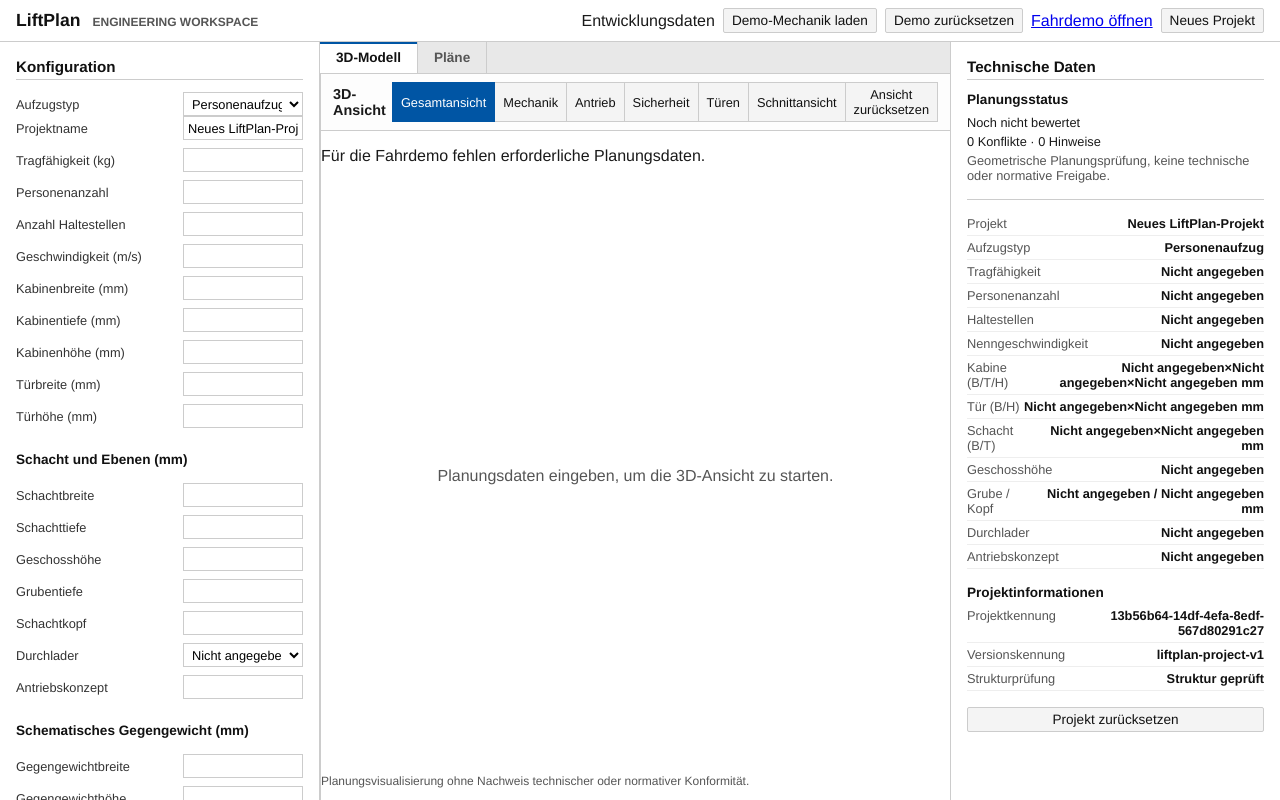
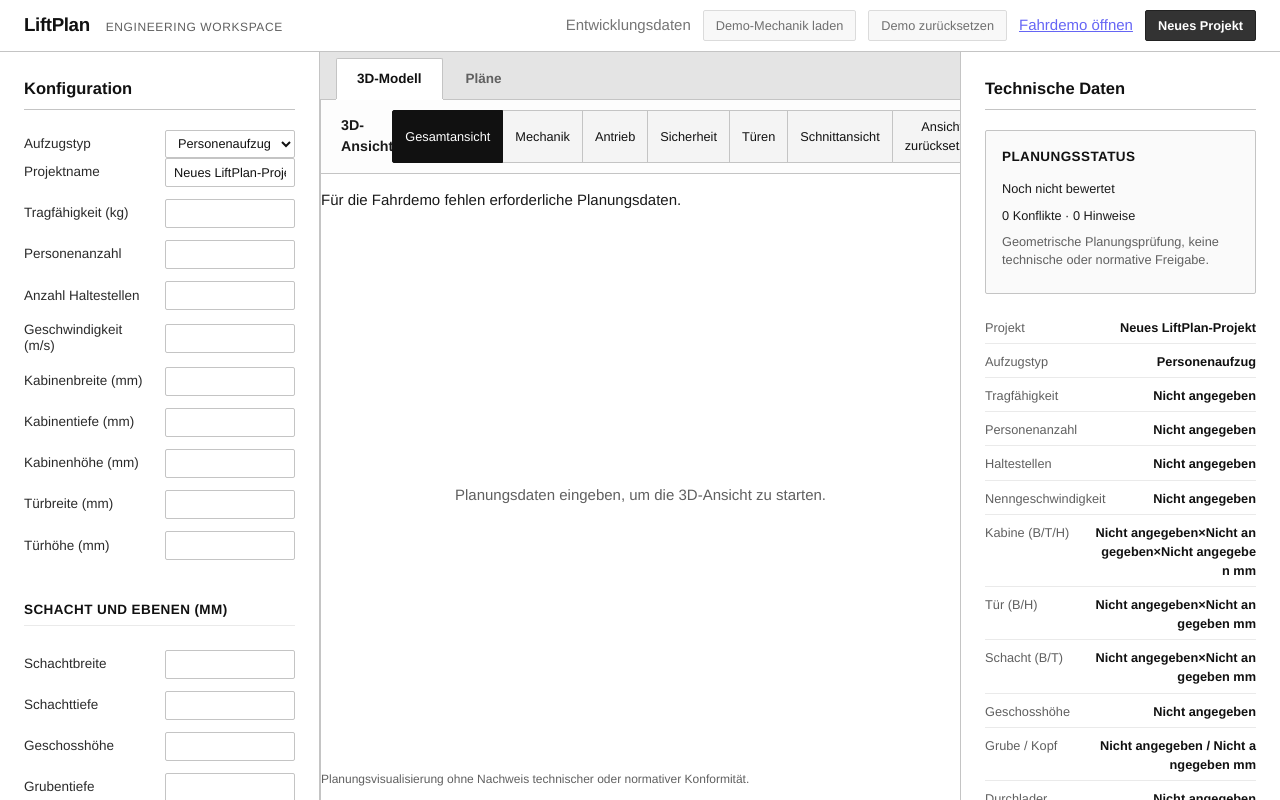
Before and after one commit to WliadS2/liftplan, a React (Vite) app: page / in a window 1280 px wide. Built offline with nearby package versions, Linux system fonts and the light colour scheme.

Commit message:
feat: polish LiftPlan engineering workspace

```diff
--- a/src/features/project-workspace/ProjectWorkspace.css
+++ b/src/features/project-workspace/ProjectWorkspace.css
@@ -4,66 +4,99 @@
   width: 100%;
   height: 100vh;
   overflow: hidden;
-  background: #e8e8e8;
+  background: #e4e4e4;
 }
 
 .workspace-header {
   display: flex;
   align-items: center;
   justify-content: space-between;
-  padding: 8px 16px;
+  padding: 10px 24px;
   background: #ffffff;
   border-bottom: 1px solid var(--border-color);
   flex-shrink: 0;
+  height: 52px;
 }
 
 .workspace-header-title {
   display: flex;
   align-items: baseline;
-  gap: 12px;
+  gap: 16px;
 }
 
 .workspace-header h1 {
   margin: 0;
   color: var(--text-heading);
-  font-size: 1.1rem;
+  font-size: 1.25rem;
   font-weight: 700;
+  letter-spacing: -0.02em;
 }
 
 .workspace .eyebrow {
   margin: 0;
   color: var(--text-muted);
-  font-size: 0.75rem;
-  font-weight: 600;
+  font-size: 0.8rem;
+  font-weight: 500;
   text-transform: uppercase;
+  letter-spacing: 0.05em;
 }
 
 .workspace-header-actions,
 .development-mechanical-controls {
   display: flex;
   align-items: center;
-  gap: 8px;
+  gap: 12px;
+}
+
+.development-mechanical-controls {
+  opacity: 0.6;
+  transition: opacity 0.2s;
+}
+
+.development-mechanical-controls:hover {
+  opacity: 1;
 }
 
 .workspace-header button,
-.secondary-button {
+.secondary-button,
+.primary-button {
   border: 1px solid var(--border-color);
   border-radius: 2px;
-  padding: 4px 8px;
+  padding: 5px 12px;
+  cursor: pointer;
+  font-size: 0.85rem;
+  font-weight: 500;
+}
+
+/* Base button is secondary style */
+.workspace-header button,
+.secondary-button {
   color: var(--text-heading);
   background: #f4f4f4;
-  cursor: pointer;
-  font-size: 0.85rem;
 }
 
 .workspace-header button:hover,
 .secondary-button:hover {
-  background: #e0e0e0;
+  background: #e8e8e8;
+}
+
+/* Primary actions */
+button.primary-action,
+.plans-export-options button {
+  background: #333333;
+  color: #ffffff;
+  border-color: #222222;
+  font-weight: 600;
+}
+
+button.primary-action:hover,
+.plans-export-options button:hover {
+  background: #111111;
 }
 
 .secondary-button {
   width: 100%;
-  margin-top: 16px;
+  margin-top: 24px;
 }
 
 .workspace-body {
@@ -85,13 +118,13 @@
 }
 
 .configuration-panel {
-  width: 320px;
+  width: clamp(320px, 22vw, 360px);
   flex-shrink: 0;
   overflow-y: auto;
 }
 
 .data-panel {
-  width: 330px;
+  width: clamp(320px, 23vw, 380px);
   flex-shrink: 0;
   overflow-y: auto;
 }
@@ -106,25 +139,30 @@
 
 .central-tabs {
   display: flex;
-  background: #e8e8e8;
+  background: #e4e4e4;
   border-bottom: 1px solid var(--border-color);
+  padding: 0 16px;
+  gap: 2px;
 }
 
 .central-tab {
-  padding: 8px 16px;
-  border: none;
+  padding: 10px 20px;
+  border: 1px solid transparent;
+  border-bottom: none;
   background: transparent;
-  border-right: 1px solid var(--border-color);
   cursor: pointer;
-  font-size: 0.85rem;
+  font-size: 0.9rem;
   font-weight: 600;
   color: var(--text-muted);
+  border-radius: 2px 2px 0 0;
+  margin-top: 6px;
 }
 
 .central-tab[aria-pressed='true'] {
   background: #ffffff;
   color: var(--text-heading);
-  box-shadow: inset 0 2px 0 var(--accent);
+  border-color: var(--border-color);
+  box-shadow: 0 1px 0 #ffffff; /* hide bottom border line */
 }
 
 .central-content {
@@ -136,70 +174,84 @@
 }
 
 .panel-content {
-  padding: 16px;
+  padding: 24px;
 }
 
 /* Forms */
 .configuration-panel h2,
 .data-panel h2 {
-  margin: 0 0 12px;
+  margin: 0 0 20px;
   color: var(--text-heading);
-  font-size: 0.95rem;
-  font-weight: 700;
+  font-size: 1.1rem;
+  font-weight: 600;
   border-bottom: 1px solid var(--border-color);
-  padding-bottom: 4px;
+  padding-bottom: 8px;
 }
 
 .configuration-panel h3,
 .data-panel h3 {
-  margin: 16px 0 8px;
+  margin: 28px 0 12px;
   color: var(--text-heading);
-  font-size: 0.85rem;
+  font-size: 0.9rem;
   font-weight: 700;
+  text-transform: uppercase;
+  letter-spacing: 0.03em;
+  border-bottom: 1px solid #eaeaea;
+  padding-bottom: 4px;
 }
 
 .field-group {
   display: flex;
   flex-direction: column;
-  gap: 8px;
+  gap: 12px;
 }
 
 .field {
   display: flex;
   align-items: center;
   justify-content: space-between;
-  gap: 8px;
-  font-size: 0.8rem;
+  gap: 16px;
+  font-size: 0.9rem;
 }
 
 .field span {
   flex: 1;
   color: var(--text);
+  line-height: 1.2;
 }
 
 .field input,
 .field select {
-  width: 120px;
-  min-height: 24px;
+  width: 130px;
+  min-height: 28px;
   border: 1px solid var(--border-color);
-  border-radius: 0;
-  padding: 2px 4px;
-  font-size: 0.8rem;
+  border-radius: 2px;
+  padding: 4px 8px;
+  font-size: 0.85rem;
   background: #fff;
+  color: var(--text-heading);
+  transition: border-color 0.15s, outline 0.15s;
+}
+
+.field input:focus,
+.field select:focus {
+  outline: 1px solid var(--accent);
+  border-color: var(--text-heading);
 }
 
 .viewport-heading-row {
   display: flex;
   align-items: center;
   justify-content: space-between;
-  padding: 8px 12px;
+  padding: 10px 20px;
   border-bottom: 1px solid var(--border-color);
   background: #fdfdfd;
 }
 
 .viewport-heading-row h2 {
   margin: 0;
-  font-size: 0.9rem;
+  font-size: 0.95rem;
+  font-weight: 600;
 }
 
 .viewport-mode-controls {
@@ -209,18 +261,26 @@
 .viewport-mode-controls button {
   border: 1px solid var(--border-color);
   border-radius: 0;
-  padding: 4px 8px;
+  padding: 6px 12px;
   color: var(--text-heading);
   background: #f4f4f4;
   cursor: pointer;
-  font-size: 0.8rem;
+  font-size: 0.85rem;
+  font-weight: 500;
   margin-left: -1px;
 }
 
+.viewport-mode-controls button:first-child {
+  border-radius: 2px 0 0 2px;
+}
+.viewport-mode-controls button:last-child {
+  border-radius: 0 2px 2px 0;
+}
+
 .viewport-mode-controls button[aria-pressed='true'] {
-  background: var(--accent);
+  background: var(--text-heading);
   color: #fff;
-  border-color: var(--accent);
+  border-color: var(--text-heading);
   z-index: 1;
 }
 
@@ -239,22 +299,30 @@
 }
 
 .planning-status {
-  margin-bottom: 16px;
-  padding-bottom: 12px;
-  border-bottom: 1px solid var(--border-color);
+  margin-bottom: 24px;
+  padding: 16px;
+  border: 1px solid var(--border-color);
+  border-radius: 2px;
+  background: #fafafa;
 }
 
 .planning-status h3 {
   margin-top: 0;
+  border-bottom: none;
+  padding-bottom: 0;
+  margin-bottom: 12px;
 }
 
 .planning-status p {
-  margin: 0 0 4px;
-  font-size: 0.8rem;
+  margin: 0 0 8px;
+  font-size: 0.85rem;
 }
 
 .planning-status details {
-  font-size: 0.8rem;
+  font-size: 0.85rem;
+  margin-top: 8px;
+  border-top: 1px solid #eaeaea;
+  padding-top: 8px;
 }
 
 .planning-status-conflict {
@@ -265,34 +333,38 @@
 .data-list {
   display: flex;
   flex-direction: column;
-  gap: 4px;
+  gap: 8px;
   margin: 0;
 }
 
 .data-list div {
   display: flex;
   justify-content: space-between;
-  border-bottom: 1px solid #eee;
-  padding-bottom: 4px;
+  align-items: baseline;
+  border-bottom: 1px solid #eaeaea;
+  padding-bottom: 6px;
 }
 
 .data-list dt {
   color: var(--text-muted);
-  font-size: 0.8rem;
+  font-size: 0.85rem;
 }
 
 .data-list dd {
   margin: 0;
   color: var(--text-heading);
-  font-size: 0.8rem;
+  font-size: 0.85rem;
   font-weight: 600;
   text-align: right;
+  word-break: break-all;
+  max-width: 60%;
 }
 
 .panel-note {
-  font-size: 0.75rem;
+  font-size: 0.8rem;
   color: var(--text-muted);
-  margin-top: 4px;
+  margin-top: 6px;
+  line-height: 1.4;
 }
 
 /* Plans Workspace modifications */
@@ -306,7 +378,7 @@
   display: flex;
   align-items: center;
   justify-content: space-between;
-  padding: 8px 12px;
+  padding: 10px 20px;
   border-bottom: 1px solid var(--border-color);
   background: #fdfdfd;
 }
@@ -318,46 +390,58 @@
 .plans-view-controls button {
   border: 1px solid var(--border-color);
   border-radius: 0;
-  padding: 4px 8px;
+  padding: 6px 12px;
   color: var(--text-heading);
   background: #f4f4f4;
   cursor: pointer;
-  font-size: 0.8rem;
+  font-size: 0.85rem;
+  font-weight: 500;
   margin-left: -1px;
+}
+.plans-view-controls button:first-child {
+  border-radius: 2px 0 0 2px;
+}
+.plans-view-controls button:last-child {
+  border-radius: 0 2px 2px 0;
 }
 
 .plans-view-controls button[aria-pressed='true'] {
-  background: #e0e0e0;
-  color: var(--text-heading);
+  background: var(--text-heading);
+  color: #fff;
+  border-color: var(--text-heading);
+  z-index: 1;
 }
 
 .plans-options {
   display: flex;
   align-items: center;
-  gap: 12px;
+  gap: 16px;
 }
 
 .plans-option {
   display: flex;
   align-items: center;
-  gap: 4px;
-  font-size: 0.8rem;
+  gap: 8px;
+  font-size: 0.85rem;
 }
 
 .plans-option select {
   border: 1px solid var(--border-color);
-  border-radius: 0;
-  padding: 2px 4px;
-  font-size: 0.8rem;
+  border-radius: 2px;
+  padding: 4px 8px;
+  font-size: 0.85rem;
+  min-height: 28px;
 }
 
 .plans-export-options {
   display: flex;
   align-items: center;
-  gap: 8px;
+  gap: 12px;
   border: none;
   padding: 0;
   margin: 0;
+  border-left: 1px solid var(--border-color);
+  padding-left: 16px;
 }
 
 .plans-export-options legend {
@@ -365,19 +449,31 @@
 }
 
 .plans-export-options label {
-  font-size: 0.8rem;
+  font-size: 0.85rem;
   display: flex;
   align-items: center;
   gap: 4px;
 }
 
 .plans-export-options button {
-  border: 1px solid var(--border-color);
+  border: 1px solid #222222;
   border-radius: 2px;
-  padding: 4px 8px;
-  background: #f4f4f4;
+  padding: 5px 12px;
+  background: #333333;
+  color: #ffffff;
   cursor: pointer;
-  font-size: 0.8rem;
+  font-size: 0.85rem;
+  font-weight: 600;
+}
+
+.plans-export-options button:hover {
+  background: #111111;
+}
+
+.plans-export-options button:disabled {
+  background: #888888;
+  border-color: #888888;
+  cursor: not-allowed;
 }
 
 .technical-drawing-frame {
@@ -387,20 +483,13 @@
   display: flex;
   align-items: center;
   justify-content: center;
-  padding: 16px;
-}
-
-.technical-drawing-svg {
-  max-width: 100%;
-  max-height: 100%;
-  background: #fff;
-  box-shadow: 0 0 0 1px var(--border-color);
+  padding: 32px;
 }
 
 .plans-warning, .plans-export-success {
   margin: 0;
-  padding: 4px 12px;
-  font-size: 0.8rem;
+  padding: 8px 20px;
+  font-size: 0.85rem;
   border-bottom: 1px solid var(--border-color);
 }
 
@@ -417,8 +506,8 @@
 }
 
 .plans-empty, .plans-scale-note {
-  padding: 8px 12px;
-  font-size: 0.8rem;
+  padding: 12px 20px;
+  font-size: 0.85rem;
   color: var(--text-muted);
   margin: 0;
 }
@@ -428,14 +517,6 @@
   display: flex;
   flex-direction: column;
   height: 100%;
-}
-
-/* Technical drawing overrides for CAD style */
-.technical-drawing-fixed-page {
-  background: transparent;
-}
-.technical-cut {
-  stroke-width: 1.5;
 }
 
 @media (max-width: 960px) {
@@ -454,3 +535,160 @@
     flex: none;
   }
 }
+
+.technical-drawing-svg {
+  display: block;
+  max-width: 100%;
+  max-height: 100%;
+  color: #101828;
+  background: #fff;
+  box-shadow: 0 0 0 1px var(--border-color);
+}
+
+.technical-drawing-fixed-page {
+  background: transparent;
+}
+
+.technical-drawing-svg line,
+.technical-drawing-svg rect,
+.technical-drawing-svg circle,
+.technical-drawing-svg path,
+.technical-drawing-svg polyline {
+  fill: none;
+  stroke: currentColor;
+  vector-effect: non-scaling-stroke;
+}
+
+.technical-drawing-fixed-page line,
+.technical-drawing-fixed-page rect,
+.technical-drawing-fixed-page circle,
+.technical-drawing-fixed-page path,
+.technical-drawing-fixed-page polyline {
+  vector-effect: none;
+}
+
+.technical-cut {
+  stroke: #000;
+  stroke-width: 2.2;
+}
+
+.technical-visible {
+  stroke: #101828;
+  stroke-width: 1.5;
+}
+
+.technical-secondary {
+  stroke: #475467;
+  stroke-width: 0.8;
+}
+
+.technical-centerline {
+  stroke: #475467;
+  stroke-width: 0.7;
+  stroke-dasharray: 10 5 2 5;
+}
+
+.technical-hidden {
+  stroke: #667085;
+  stroke-width: 0.7;
+  stroke-dasharray: 6 4;
+}
+
+.technical-level {
+  stroke: #667085;
+  stroke-width: 0.8;
+  stroke-dasharray: 12 5 2 5;
+}
+
+.technical-section {
+  stroke: #101828;
+  stroke-width: 2;
+}
+
+.technical-dimension {
+  color: #344054;
+  stroke: #344054;
+  stroke-width: 0.7;
+}
+
+.technical-paper {
+  fill: #fff !important;
+  stroke: #98a2b3 !important;
+  stroke-width: 0.7;
+}
+
+.technical-printable-area {
+  fill: none !important;
+  stroke: #d0d5dd !important;
+  stroke-width: 0.45;
+  stroke-dasharray: 2 2;
+}
+
+.technical-hatch-line {
+  stroke: #667085;
+  stroke-width: 0.45;
+}
+
+.technical-drawing-fixed-page .technical-cut {
+  stroke-width: 0.7;
+}
+
+.technical-drawing-fixed-page .technical-visible {
+  stroke-width: 0.45;
+}
+
+.technical-drawing-fixed-page .technical-secondary {
+  stroke: #344054;
+  stroke-width: 0.25;
+  stroke-opacity: 0.82;
+}
+
+.technical-drawing-fixed-page .technical-centerline {
+  stroke: #475467;
+  stroke-width: 0.18;
+  stroke-dasharray: 4 1 1 1;
+  stroke-opacity: 0.82;
+}
+
+.technical-drawing-fixed-page .technical-hidden {
+  stroke: #667085;
+  stroke-width: 0.18;
+  stroke-dasharray: 2 1;
+  stroke-opacity: 0.75;
+}
+
+.technical-drawing-fixed-page .technical-level {
+  stroke: #475467;
+  stroke-width: 0.22;
+  stroke-dasharray: 5 1.5 1 1.5;
+  stroke-opacity: 0.82;
+}
+
+.technical-drawing-fixed-page .technical-dimension {
+  color: #344054;
+  stroke: #344054;
+  stroke-width: 0.18;
+}
+
+.technical-drawing-fixed-page .technical-section {
+  stroke-width: 0.7;
+}
+
+.technical-sheet-paper-primitive {
+  vector-effect: none;
+}
+
+.technical-drawing-svg .technical-sheet-paper-primitive {
+  fill: var(--sheet-fill) !important;
+  stroke: var(--sheet-stroke) !important;
+  stroke-width: var(--sheet-stroke-width) !important;
+  font-size: var(--sheet-font-size) !important;
+}
+
+.technical-drawing-svg text,
+.technical-dimension text {
+  fill: #101828;
+  stroke: none;
+  font-family: ui-monospace, SFMono-Regular, Menlo, Monaco, Consolas, monospace;
+  font-size: var(--drawing-font-size, 100px);
+}
--- a/src/features/project-workspace/ProjectWorkspace.tsx
+++ b/src/features/project-workspace/ProjectWorkspace.tsx
@@ -139,7 +139,7 @@
               <DevelopmentMechanicalControls />
             </Suspense>
           )}
-          <button type="button" onClick={() => createProject()}>
+          <button type="button" className="primary-action" onClick={() => createProject()}>
             Neues Projekt
           </button>
         </div>
--- a/src/index.css
+++ b/src/index.css
@@ -9,15 +9,17 @@
 
   --accent: #0055a4;
   --accent-hover: #004482;
-  --text: #333333;
+  --text: #2a2a2a;
   --text-heading: #111111;
-  --text-muted: #555555;
+  --text-muted: #606060;
 
-  --border-color: #cccccc;
+  --border-color: #c4c4c4;
   --panel-bg: #ffffff;
   --error-bg: #ffeeee;
   --error-border: #cc0000;
   --error-text: #aa0000;
+  --warn-bg: #fffbe6;
+  --warn-text: #997300;
 }
 
 * {
@@ -31,6 +33,8 @@
   padding: 0;
   overflow: hidden;
   background: var(--background);
+  font-size: 15px;
+  line-height: 1.5;
 }
 
 button, input, textarea, select {
@@ -43,3 +47,19 @@
   width: 100%;
   height: 100vh;
 }
+
+/* Custom Scrollbars for Sidebars */
+::-webkit-scrollbar {
+  width: 8px;
+  height: 8px;
+}
+::-webkit-scrollbar-track {
+  background: transparent;
+}
+::-webkit-scrollbar-thumb {
+  background: #d0d0d0;
+  border-radius: 4px;
+}
+::-webkit-scrollbar-thumb:hover {
+  background: #b0b0b0;
+}
```
